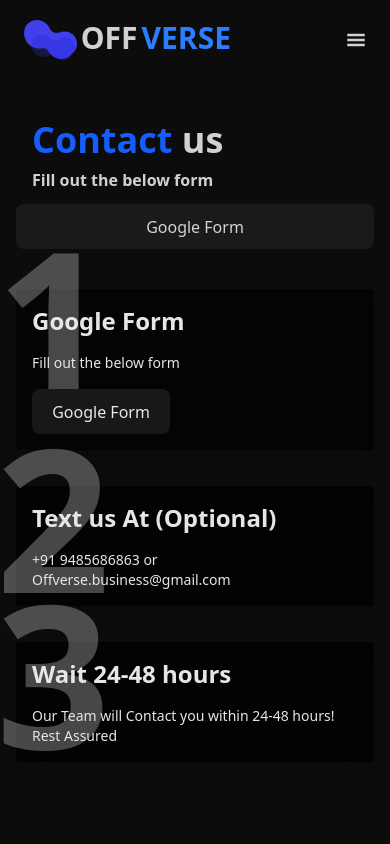
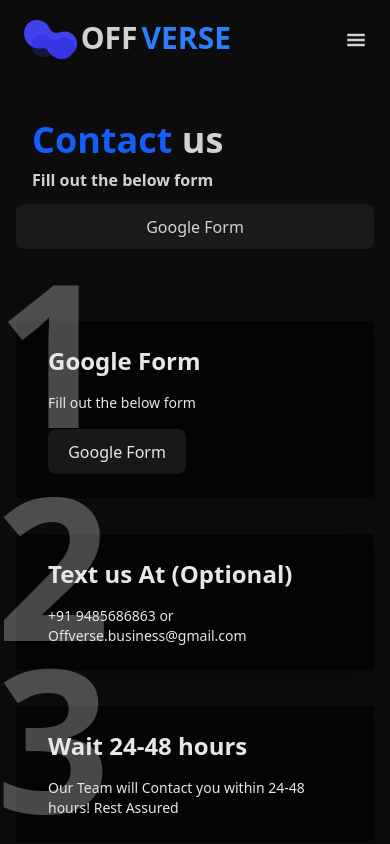
Before and after one commit to KashishKataria786/Offverse, a React (Vite) app: page /contact in a window 390 px wide. Shown: the top 844 px of the page. Built offline with nearby package versions, Linux system fonts and the light colour scheme.

Commit message:
Contact Page + Minor Changes in Header

```diff
--- a/src/components/ContactCard.jsx
+++ b/src/components/ContactCard.jsx
@@ -2,7 +2,7 @@
 
 const ContactCard = ({head,desc,form, index}) => {
   return (
-    <div className=" relative text-left opacity-90 p-4 md:p-8 bg-[#040404f6] rounded-sm shadow-xl text-white space-y-10">
+    <div className=" relative text-left opacity-90 p-4 px-8 py-6 md:p-8 bg-[#040404f6] rounded-sm shadow-xl text-white space-y-10">
       {/* Index in top-left corner */}
       <p className="absolute text-white opacity-30 -top-30 -left-5 text-[200px] font-bold  pointer-events-none select-none z-5">
         {index+1}
--- a/src/components/ContactSection.jsx
+++ b/src/components/ContactSection.jsx
@@ -13,7 +13,7 @@
             <p className=' text-md md:text-2xl font-semibold px-4'>Fill  out the below form</p>
             <button className='w-full md:w-auto'> Google Form </button>
             </div>
-            <div className=' space-y-9 md:px-4'>
+            <div className=' space-y-9 md:px-4 py-8 md:py-0 '>
 
                 <ContactCard head={"Google Form"} desc={"Fill out the below form"} index={0} form={true}/>
                 <ContactCard head={"Text us At (Optional)"} desc={"+91 9485686863 or Offverse.business@gmail.com"} index={1} />
--- a/src/components/common/Header.jsx
+++ b/src/components/common/Header.jsx
@@ -38,7 +38,7 @@
 
           <div className="fixed p-8 left-0 top-0 bg-[#040404f6] text-white    h-[100%] w-[75%]">
   <h2 className='font-bold text-3xl flex gap-1 mb-10'>OFF<span className="text-blue-500">VERSE</span></h2>
-            <ul className=' gap-9   text-left text-md md:text-md font-light space-y-2  '>
+            <ul className=' gap-9  text-left text-md md:text-md font-light space-y-2  '>
 
             <li className=""><Link to ='/'>Home</Link></li>
             <li><Link to ='/about'>About us</Link></li>
```
